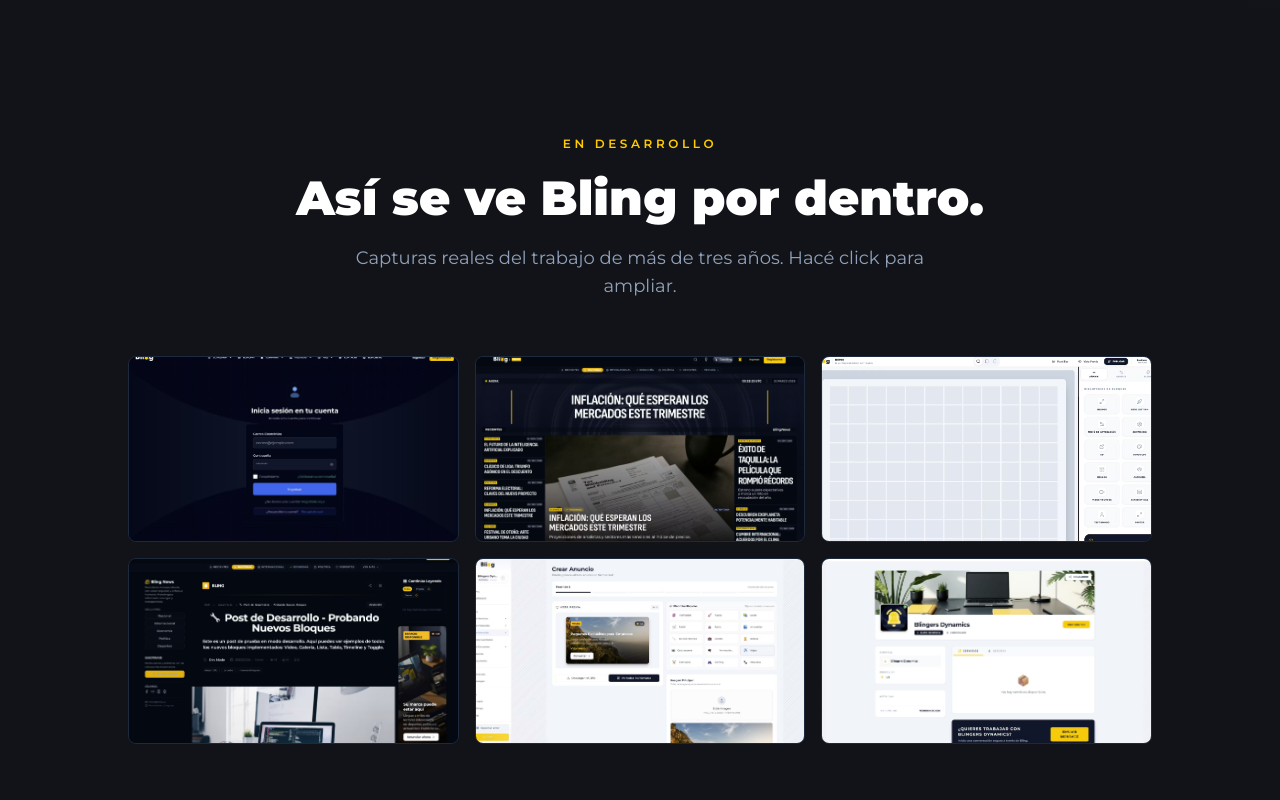
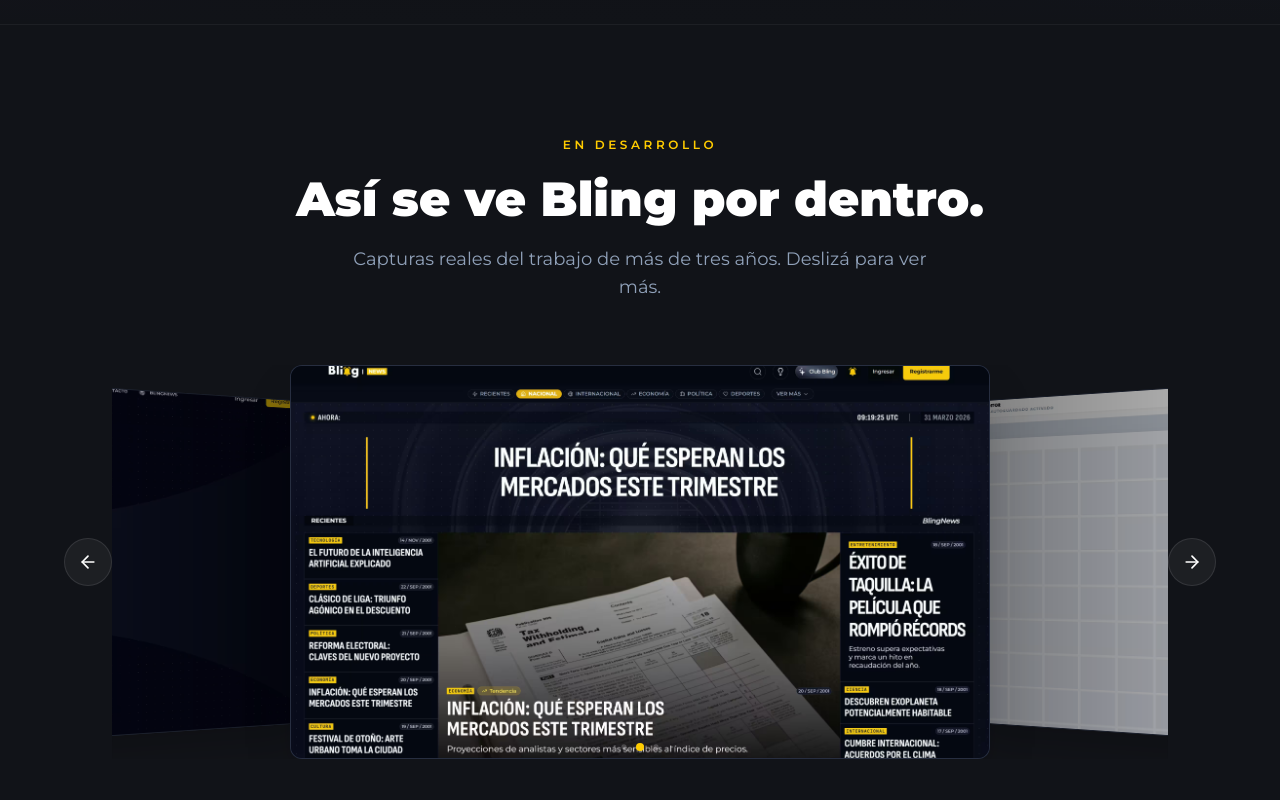
Before and after one commit to notibling/crowdfunding, a React (Vite) app: page / in a window 1280 px wide. Shown: the part 2520-3320 px from the top of the page. Built offline with nearby package versions, Linux system fonts and the light colour scheme.

Commit message:
feat: replace modal screenshots with professional Swiper carousel

```diff
--- a/src/App.tsx
+++ b/src/App.tsx
@@ -4,8 +4,16 @@
  */
 
 import React, { useState } from 'react';
-import { Youtube, Twitter, Facebook, Instagram, Mail, ChevronRight, X, ZoomIn } from 'lucide-react';
+import { Youtube, Twitter, Facebook, Instagram, Mail, ChevronRight, X, ZoomIn, ArrowLeft, ArrowRight } from 'lucide-react';
 import { motion } from 'framer-motion';
+
+// Swiper
+import { Swiper, SwiperSlide } from 'swiper/react';
+import { Navigation, Pagination, Autoplay, EffectCoverflow } from 'swiper/modules';
+import 'swiper/css';
+import 'swiper/css/navigation';
+import 'swiper/css/pagination';
+import 'swiper/css/effect-coverflow';
 
 export function HeroSection() {
   return (
@@ -348,109 +356,83 @@
 }
 
 export function ScreenshotsSection() {
-  const [selected, setSelected] = useState<number | null>(null);
-
-  const current = selected !== null ? screenshots[selected] : null;
-
-  const prev = () =>
-    setSelected((s) => (s !== null ? (s - 1 + screenshots.length) % screenshots.length : 0));
-
-  const next = () =>
-    setSelected((s) => (s !== null ? (s + 1) % screenshots.length : 0));
-
   return (
-    <section className="bg-[#111318] px-6 py-28">
-      <div className="max-w-5xl mx-auto">
-        <p className="text-[#FFCC00] text-xs font-semibold tracking-[0.3em] uppercase mb-4 text-center">
+    <section className="bg-[#111318] px-6 py-28 border-t border-white/5 overflow-hidden">
+      <div className="max-w-6xl mx-auto">
+        <div className="text-center mb-16">
+          <p className="text-[#FFCC00] text-xs font-semibold tracking-[0.3em] uppercase mb-4">
             En desarrollo
           </p>
-        <h2 className="text-white text-4xl md:text-5xl font-black text-center leading-tight mb-4">
+          <h2 className="text-white text-4xl md:text-5xl font-black leading-tight mb-4">
             Así se ve Bling por dentro.
           </h2>
-        <p className="text-slate-400 text-center text-lg mb-14 max-w-xl mx-auto">
-          Capturas reales del trabajo de más de tres años. Hacé click para ampliar.
+          <p className="text-slate-400 text-lg max-w-xl mx-auto">
+            Capturas reales del trabajo de más de tres años. Deslizá para ver más.
           </p>
+        </div>
 
-        {/* Grid */}
-        <div className="grid grid-cols-1 sm:grid-cols-2 md:grid-cols-3 gap-4">
+        <div className="relative px-4 md:px-12">
+          <Swiper
+            effect={'coverflow'}
+            grabCursor={true}
+            centeredSlides={true}
+            slidesPerView={'auto'}
+            coverflowEffect={{
+              rotate: 30,
+              stretch: 0,
+              depth: 100,
+              modifier: 1,
+              slideShadows: true,
+            }}
+            navigation={{
+              nextEl: '.swiper-button-next-custom',
+              prevEl: '.swiper-button-prev-custom',
+            }}
+            pagination={{ clickable: true, dynamicBullets: true }}
+            autoplay={{
+              delay: 4000,
+              disableOnInteraction: false,
+            }}
+            modules={[EffectCoverflow, Pagination, Navigation, Autoplay]}
+            className="w-full py-12"
+          >
             {screenshots.map((s, i) => (
-            <button
-              key={i}
-              onClick={() => setSelected(i)}
-              className="group relative aspect-video overflow-hidden rounded-lg border border-slate-800 hover:border-[#FFCC00]/40 transition-colors duration-300 focus:outline-none focus:ring-2 focus:ring-[#FFCC00]/50"
-            >
+              <SwiperSlide key={i} className="max-w-[300px] sm:max-w-[500px] md:max-w-[700px]">
+                <div className="group relative aspect-video overflow-hidden rounded-xl border border-white/10 bg-slate-900 shadow-2xl">
                   <img
                     src={s.src}
                     alt={s.alt}
-                className="w-full h-full object-cover transition-transform duration-500 group-hover:scale-105"
+                    className="w-full h-full object-cover"
                   />
-              {/* Overlay hover */}
-              <div className="absolute inset-0 bg-black/0 group-hover:bg-black/40 transition-colors duration-300 flex items-center justify-center">
-                <ZoomIn
-                  size={28}
-                  className="text-white opacity-0 group-hover:opacity-100 transition-opacity duration-300"
-                />
+                  {/* Overlay con caption al hacer hover */}
+                  <div className="absolute inset-0 bg-linear-to-t from-black/90 via-black/20 to-transparent opacity-0 group-hover:opacity-100 transition-opacity duration-300 flex flex-col justify-end p-6">
+                    <p className="text-[#FFCC00] text-xs font-bold tracking-widest uppercase mb-2">Captura #{i + 1}</p>
+                    <h3 className="text-white text-xl font-bold">{s.caption}</h3>
                   </div>
-              {/* Caption */}
-              <div className="absolute bottom-0 left-0 right-0 bg-linear-to-t from-black/80 to-transparent px-3 py-2 translate-y-full group-hover:translate-y-0 transition-transform duration-300">
-                <p className="text-white text-xs font-semibold">{s.caption}</p>
                 </div>
+              </SwiperSlide>
+            ))}
+          </Swiper>
+
+          {/* Botones de navegación personalizados */}
+          <button className="swiper-button-prev-custom absolute left-0 top-1/2 -translate-y-1/2 z-10 w-12 h-12 flex items-center justify-center rounded-full bg-white/5 border border-white/10 text-white hover:bg-[#FFCC00] hover:text-[#0D0F14] transition-all duration-300 cursor-pointer hidden md:flex">
+            <ArrowLeft size={20} />
           </button>
-          ))}
+          <button className="swiper-button-next-custom absolute right-0 top-1/2 -translate-y-1/2 z-10 w-12 h-12 flex items-center justify-center rounded-full bg-white/5 border border-white/10 text-white hover:bg-[#FFCC00] hover:text-[#0D0F14] transition-all duration-300 cursor-pointer hidden md:flex">
+            <ArrowRight size={20} />
+          </button>
         </div>
       </div>
 
-      {/* Modal */}
-      {current && (
-        <div
-          className="fixed inset-0 z-50 bg-black/90 flex items-center justify-center p-4"
-          onClick={() => setSelected(null)}
-        >
-          <div
-            className="relative max-w-5xl w-full"
-            onClick={(e) => e.stopPropagation()}
-          >
-            {/* Cerrar */}
-            <button
-              onClick={() => setSelected(null)}
-              className="absolute -top-10 right-0 text-slate-400 hover:text-white transition-colors"
-            >
-              <X size={24} />
-            </button>
-
-            {/* Imagen */}
-            <div className="relative w-full aspect-video rounded-lg overflow-hidden bg-black/40">
-              <img
-                src={current.src}
-                alt={current.alt}
-                className="w-full h-full object-contain"
-              />
-            </div>
-
-            {/* Caption + navegación */}
-            <div className="flex items-center justify-between mt-4 px-1">
-              <button
-                onClick={prev}
-                className="text-slate-400 hover:text-[#FFCC00] text-sm font-semibold transition-colors"
-              >
-                ← Anterior
-              </button>
-              <p className="text-slate-400 text-sm font-medium">{current.caption}</p>
-              <button
-                onClick={next}
-                className="text-slate-400 hover:text-[#FFCC00] text-sm font-semibold transition-colors"
-              >
-                Siguiente →
-              </button>
-            </div>
-
-            {/* Contador */}
-            <p className="text-center text-slate-600 text-xs mt-2">
-              {selected! + 1} / {screenshots.length}
-            </p>
-          </div>
-        </div>
-      )}
+      <style>{`
+        .swiper-pagination-bullet {
+          background: rgba(255, 255, 255, 0.2);
+          opacity: 1;
+        }
+        .swiper-pagination-bullet-active {
+          background: #FFCC00 !important;
+        }
+      `}</style>
     </section>
   );
 }
```
Also changed, not shown: package.json (+7 -6 lines), 1 other file (tests, documents, lock files or other folders). Lines whose indentation alone changed are shown as unchanged.
